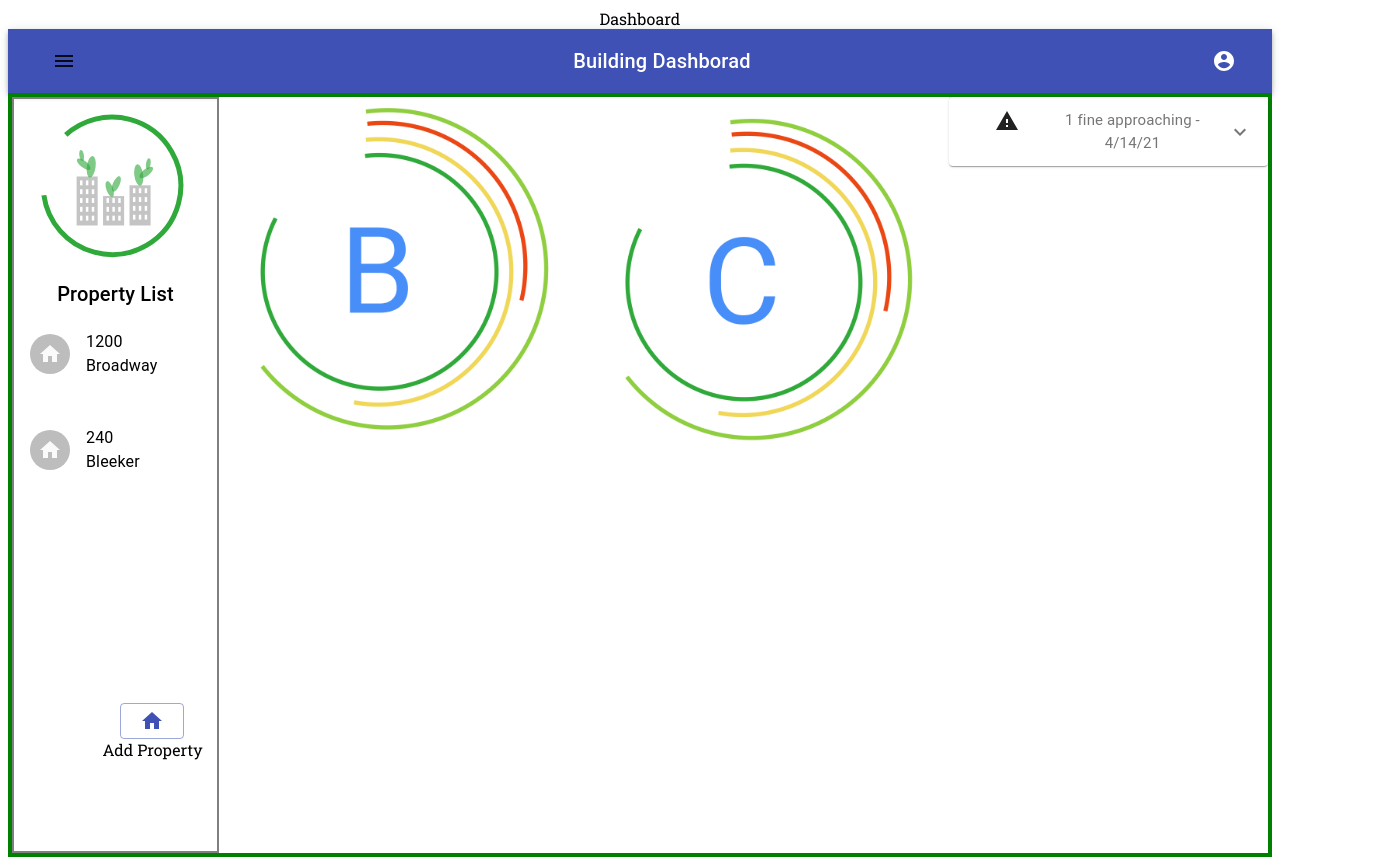
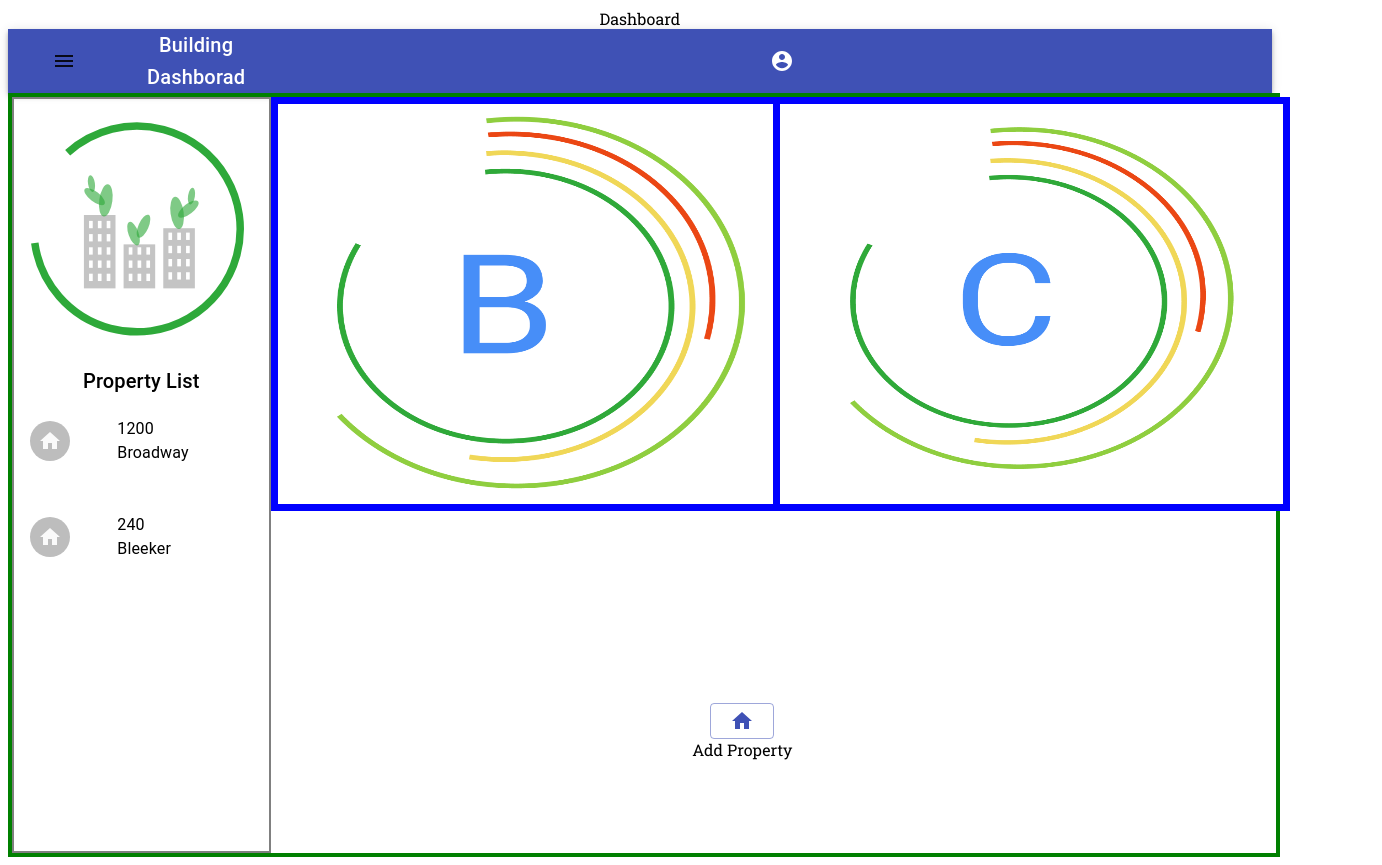
Before and after one commit to unachoza/Calculate-Building-Risks-and-Opportunites-, a React (Create React App) app: page / in a window 1280 px wide. Shown: the whole page, 1382 px wide, since content can reach past the window. Built offline with nearby package versions, Linux system fonts and the light colour scheme.

Commit message:
p images loiok nice

```diff
--- a/src/Components/Rating/Rating.component.js
+++ b/src/Components/Rating/Rating.component.js
@@ -1,19 +1,23 @@
 import React from 'react';
-import Circle1 from "../../img/Circle1.png"
-import Circle2 from '../../img/Circle2.png'
-import "./Rating.styles.css"
 
+import './Rating.styles.css';
+import Card from '../Card/Card.component';
 
-const Raiting = () => {
+const Raiting = (props) => {
   return (
-    <div className="big-raiting-container">
-      <div className="raiting-container">
-        <img src={Circle1} />
+    <div className="raiting-container">
+      <div>
+        <img src={props.img} className="pIMG"/>
+        {/* other wodrd
+      <Card /> */}
       </div>
-      <div className="raiting-container">
+      {/* <div>
         <img src={Circle2} />
+        {/* word
+        <Card/> */}
       </div>
-    </div>
+
+    // </div>
   );
 };
 export default Raiting;
--- a/src/Components/Rating/Rating.styles.css
+++ b/src/Components/Rating/Rating.styles.css
@@ -1,12 +1,24 @@
-.big-raiting-container{
+.big-raiting-container {
   display: flex;
-  width: 90vw;
+   width: 50%;
+  border: 7px red solid;
 }
 
-.raiting-container {
-  size: 30vw;
+img {
+/* width: auto; */
+width: 100%;
+}
+div {
+display: block;
+width: 100%;
+}
+.pIMG{
+height: 400px;
+/* width: 400px; */
 }
 
-.raiting-container img{
-  width: 100%;
+.raiting-container img {
+ display: flex;
+  /* width: 30%; */
+ border: 7px blue solid;
 }
--- a/src/Pages/Dashboard/Dashboard.component.js
+++ b/src/Pages/Dashboard/Dashboard.component.js
@@ -6,6 +6,8 @@ import PropertyList from '../../Components/PropertyList/PropertyList.component';
 import Card from '../../Components/Card/Card.component';
 import Rating from '../../Components/Rating/Rating.component'
 import './Dashboard.styles.css';
+import c1 from "../../img/Circle1.png"
+import c2 from "../../img/Circle2.png"
 
 const Dashboard = () => {
   return (
@@ -13,9 +15,11 @@ const Dashboard = () => {
       <div>Dashboard</div>
       <Navigation />
       <div className="dashboard-container">
-        <PropertyList />
-        <Rating />
-        <Card />
+     <PropertyList />
+     <div className="rating-containerr">
+      <Rating img={c1} />
+       <Rating img={c2}/>
+     </div>
       </div>
     </div>
   );
--- a/src/Pages/Dashboard/Dashboard.styles.css
+++ b/src/Pages/Dashboard/Dashboard.styles.css
@@ -3,3 +3,8 @@ display: flex;
 border: solid green 4px;
 
 }
+
+.rating-containerr{
+display: flex;
+justify-content: space-around;
+}
```
